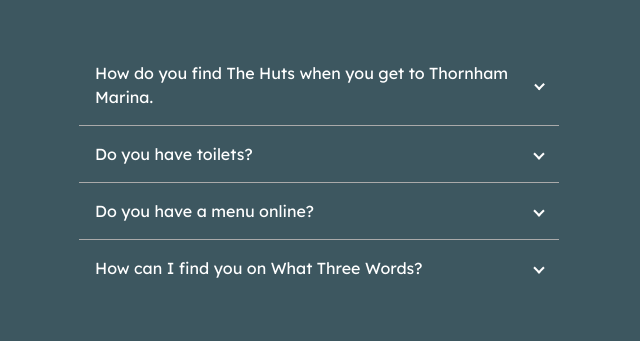
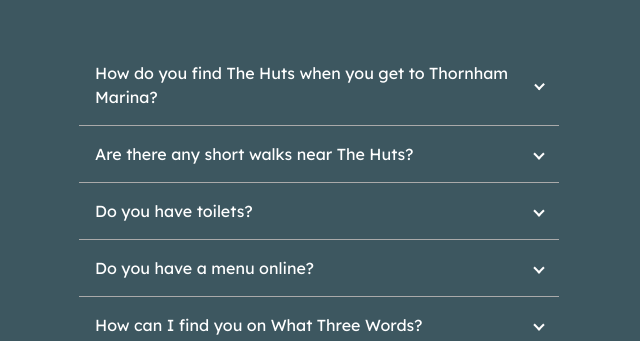
Before and after one commit to ianjamieson/thehutsemsworth, a Gatsby site: page /faqs in a window 1280 px wide. Shown: the part 356-697 px from the top of the page, without its empty margins (321-961 px from the left). Built offline with nearby package versions, Linux system fonts and the light colour scheme; Gatsby itself is replaced by a stand-in of ours.

Commit message:
add new questions and allow to set url on click

```diff
--- a/src/components/accordion.js
+++ b/src/components/accordion.js
@@ -3,7 +3,10 @@
 export default function Accordion({ children, ...props}) {
     const [isOpen, setIsOpen] = useState(false);
 
-    const id = props.question.replace(/\s/g, '-').toLowerCase();
+    const id = props.question
+        .replace(/\s/g, '-')
+        .replace(/[^a-zA-Z0-9-]/g, '')
+        .toLowerCase();
     useEffect(() => {
         if (window.location.hash === `#${id}`) {
             setIsOpen(true);
@@ -11,8 +14,14 @@
             setIsOpen(false);
         }
     }, []);
+    const handleClick = (event) => {
+        const isOpen = event.currentTarget.open;
+        if (!isOpen) {
+            window.history.pushState({}, '', `#${id}`);
+        }
+    };
     return (
-        <details className="group" open={isOpen}>
+        <details className="group" open={isOpen} onClick={handleClick}>
             <summary
                 className="p-4 flex cursor-pointer items-center justify-between space-x-4 list-none"
             >
--- a/src/pages/faqs.js
+++ b/src/pages/faqs.js
@@ -9,7 +9,7 @@
     return (
         <Layout>
             <div className="divide-y divide-gray-50">
-                <Accordion question="How do you find The Huts when you get to Thornham Marina.">
+                <Accordion question="How do you find The Huts when you get to Thornham Marina?">
                     <p>
                         Once you have arrived at Thornham Marina car park. You can follow the directional
                         arrow on the image below to find The Huts.
@@ -24,6 +24,15 @@
                             <img src={mapToTheHuts} alt="Map to The Huts from Thornham Marina Car Park" />
                         </a>
                     </p>
+                </Accordion>
+                <Accordion question="Are there any short walks near The Huts?">
+                    <p>
+                        Yes, you can check out our <ALink href="https://www.alltrails.com/en-gb/explore/map/the-huts-circular-b096577" target="_blank" rel="noreferrer">AllTrails map of The Huts Circular</ALink>
+                    </p>
+                    <p>
+                        It is a short, flat gravel track walk with great view
+                    </p>
+
                 </Accordion>
                 <Accordion question="Do you have toilets?">
                     <p>
```
